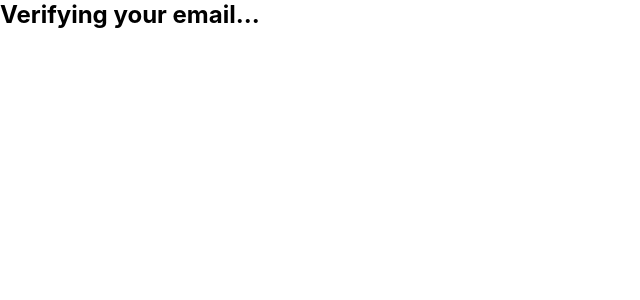
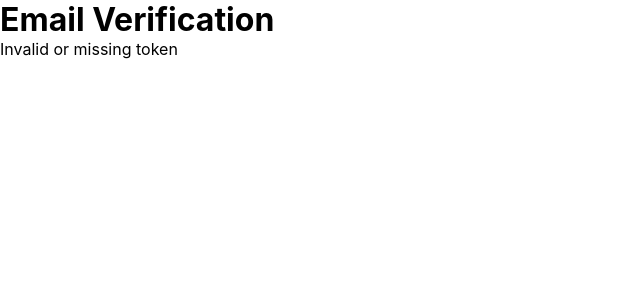
Before and after one commit to skillhataccelerator9team9/skillSwap, a React (Create React App) app in the folder client/skillswap-ui/: page /verify-email in a window 1280 px wide. Shown: the top 300 px of the page, without its empty margins (0-640 px from the left). Built offline with nearby package versions, Linux system fonts and the light colour scheme; no server answers; the HTML template or start-up script is replaced by a standard one.

Commit message:
user authentication using email

```diff
--- a/client/skillswap-ui/src/App.js
+++ b/client/skillswap-ui/src/App.js
@@ -8,7 +8,7 @@ import LandingPage from './screens/LandingPage';
 import LoginScreen from './screens/LoginScreen';
 import UserProfileScreen from './screens/UserProfileScreen';
 import UserSearchScreen from './screens/UserSearchScreen';
-import VerifyEmail from './components/VerifyEmail';
+import EmailVerification from './components/EmailVerification';
 
 
 import {
@@ -28,7 +28,7 @@ const App = () => {
             <Route path="/loginPage" element={<LoginScreen />} />
             <Route path="/userPage" element={<UserProfileScreen />} />
             <Route path="/userSearchPage" element={<UserSearchScreen />} />
-            <Route path="/verify-email" element={<VerifyEmail />} />
+            <Route path="/verify-email" element={<EmailVerification />} />
           </Routes>
         }
       </Router>
--- /dev/null
+++ b/client/skillswap-ui/src/components/EmailVerification.jsx
@@ -0,0 +1,48 @@
+import React, { useState, useEffect } from 'react';
+import axios from 'axios';
+import { useNavigate, useLocation } from 'react-router-dom';
+
+const apiBaseUrl = process.env.REACT_APP_API_BASE_URL;
+
+const EmailVerification = () => {
+  const navigate = useNavigate();
+  const location = useLocation(); // Get the token from the URL
+  const [message, setMessage] = useState('');
+
+  useEffect(() => {
+    // Extract token from URL
+    const params = new URLSearchParams(location.search);
+    const token = params.get('token');
+
+    if (token) {
+      verifyEmail(token);
+    } else {
+      setMessage('Invalid or missing token');
+    }
+  }, [location]);
+
+  const verifyEmail = async (token) => {
+    try {
+      const res = await axios.get(`${apiBaseUrl}/auth/verify-email?token=${token}`);
+      if (res.status === 200) {
+        setMessage('Email verified successfully. You can now log in.');
+        // Navigate to login after success
+        setTimeout(() => {
+          navigate('/login');
+        }, 2000); // Wait for 2 seconds before redirecting
+      }
+    } catch (err) {
+      setMessage('Invalid or expired token. Please try again.');
+      console.error(err);
+    }
+  };
+
+  return (
+    <div className="email-verification">
+      <h1>Email Verification</h1>
+      <p>{message}</p>
+    </div>
+  );
+};
+
+export default EmailVerification;
--- a/client/skillswap-ui/src/components/Login.jsx
+++ b/client/skillswap-ui/src/components/Login.jsx
@@ -63,8 +63,8 @@ const Login = () => {
 
         console.log({ apiBaseUrl });
 
-        // const res = await axios.post(`${apiBaseUrl}/auth/login`, body, config);
-        // console.log(res.data);
+        const res = await axios.post(`${apiBaseUrl}/auth/login`, body, config);
+        console.log(res.data);
 
         // This will contain the JWT token
         alert("Signin successful!");
@@ -97,8 +97,8 @@ const Login = () => {
 
         console.log({ apiBaseUrl });
 
-        // const res = await axios.post(`${apiBaseUrl}/auth/signup`, body, config);
-        // console.log(res.data);
+        const res = await axios.post(`${apiBaseUrl}/auth/signup`, body, config);
+        console.log(res.data);
 
         // const res = await axios.post("http://localhost:80/api/auth/signup", body, config);
 
--- a/client/skillswap-ui/src/components/VerifyEmail.jsx
+++ /dev/null
@@ -1,39 +0,0 @@
-import { useEffect } from 'react';
-import { useLocation } from 'react-router-dom';
-import axios from 'axios';
-
-const apiBaseUrl = process.env.REACT_APP_API_BASE_URL;
-
-const VerifyEmail = () => {
-  const location = useLocation();
-
-  useEffect(() => {
-    // Extract token from URL
-    const params = new URLSearchParams(location.search);
-    const token = params.get('token');
-
-    // Call backend API to verify email
-    const verifyEmail = async () => {
-      try {
-        const res = await axios.get(`${apiBaseUrl}/auth/verify-email?token=${token}`);
-        console.log(res.data);
-        alert("Email verified successfully!");
-      } catch (err) {
-        console.error(err.response.data);
-        alert("Error verifying email.");
-      }
-    };
-
-    if (token) {
-      verifyEmail();
-    }
-  }, [location]);
-
-  return (
-    <div>
-      <h2>Verifying your email...</h2>
-    </div>
-  );
-};
-
-export default VerifyEmail;
```
Also changed, not shown: 2 other files (tests, documents, lock files or other folders).
